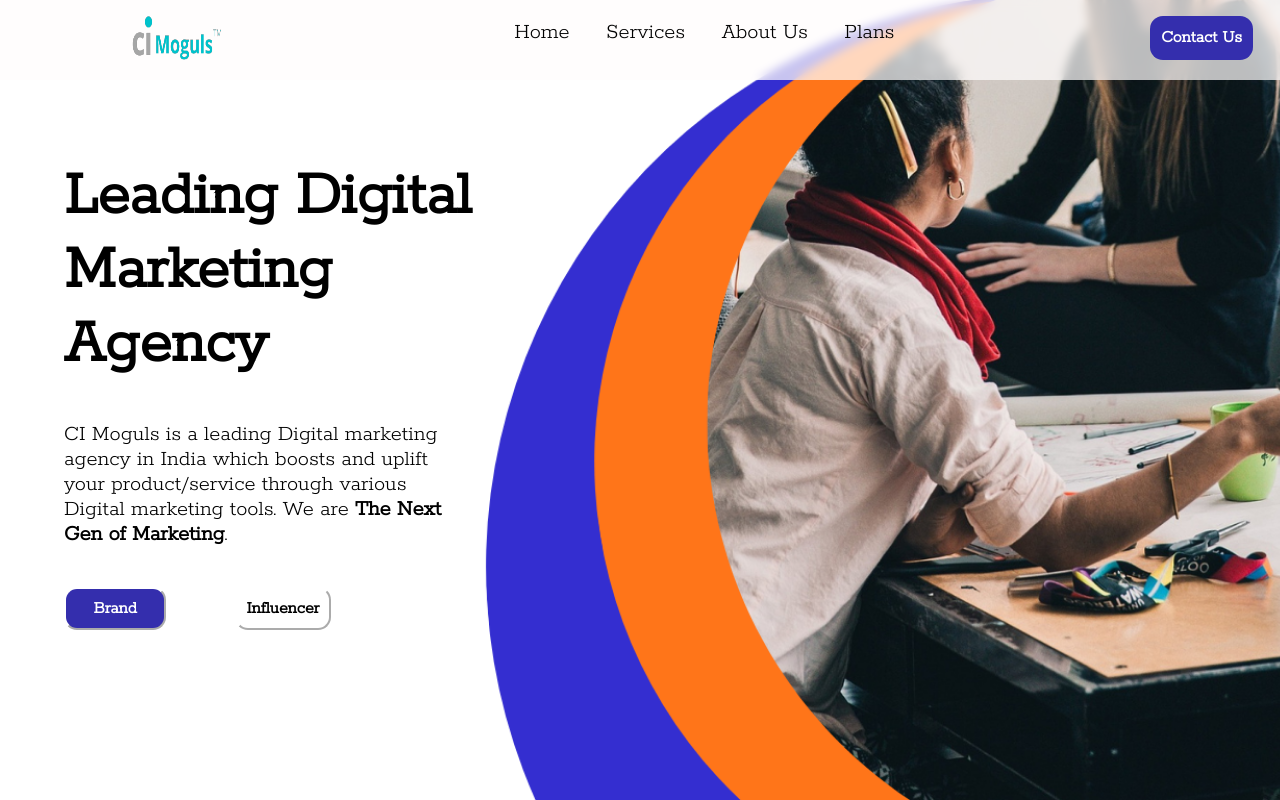
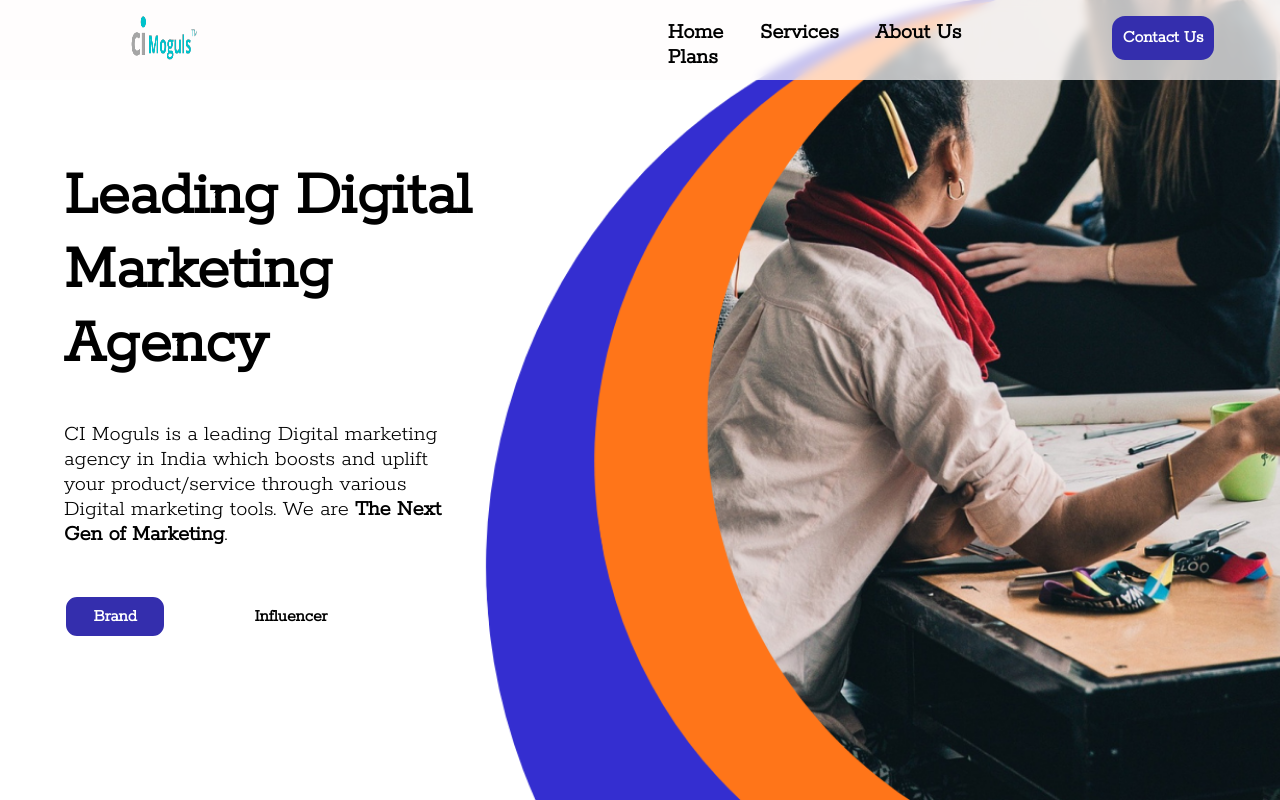
Before and after one commit to navneetthakor/dma, a PHP site: page /html/index.html in a window 1280 px wide. Run offline with PHP 8.4, Linux system fonts and the light colour scheme.

Commit message:
bordersettings

```diff
--- a/css/index.css
+++ b/css/index.css
@@ -18,6 +18,10 @@
 /* body styling  */
 body{
 
+}
+
+a{
+    cursor: pointer; /*not working*/
 }
 
 input{
@@ -68,8 +72,9 @@ header{
 #navigation{
     height: inherit;
     width: 40vw;
-    margin-left: 20vw;
+    margin-left: 34vw;
     /* border: 2px solid black; */
+    font-weight: bold;
 }
 
 #navigation nav{
@@ -88,8 +93,8 @@ header{
     height: inherit;
     width: 10vw;
     /* border: 2px solid black; */
-    margin-left: 12vw;
-    margin-right: 2vw;
+    margin-left: 7vw;
+    margin-right: 5vw;
 }
 
 #hbutton input{
@@ -159,6 +164,12 @@ header{
     /* color: white; */
     border-color: white;
 }
+
+/*btns*/
+.s1btns{
+    border: 10px solid red;
+}
+
 #inf-btn{
     /* background-color: var(--1stcolor); */
     background-color: white;
@@ -170,6 +181,7 @@ header{
     font-weight: bold;
     color: white;
     width: 8vw;
+    border: 2px solid red;
 }
 
 /* classes regarding section 1 */
--- a/html/index.html
+++ b/html/index.html
@@ -39,8 +39,8 @@
                 </p>
             </div>
             <div id="s1d3" class="s1margleft s1margtop">
-                <input type="button" class="" id="brand-btn" value="Brand" >
-                <input type="button" class="" id="inf-btn" value="Influencer">
+                <input type="button" class="s1btns" id="brand-btn" value="Brand" >
+                <input type="button" class="s1btns" id="inf-btn" value="Influencer">
             </div>
 
     </section>
```
